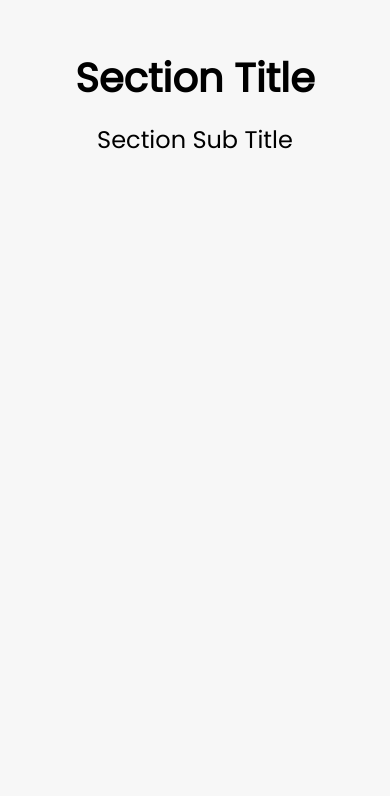
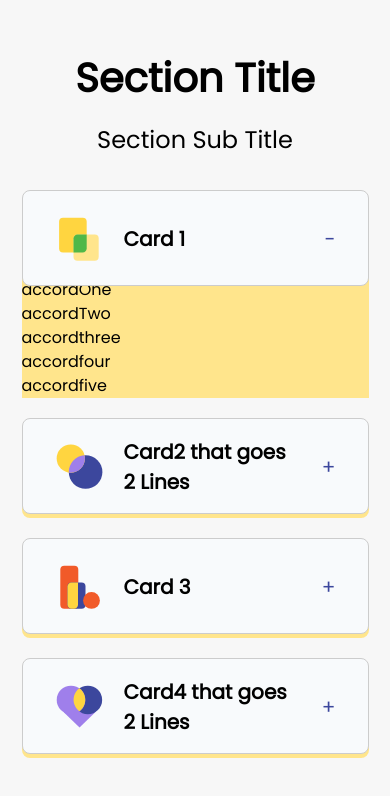
Before and after one commit to Ajya007/TestProduct, a React (Create React App) app: page / in a window 390 px wide. Shown: the top 796 px of the page. Built offline with nearby package versions, Linux system fonts and the light colour scheme.

Commit message:
feat:card component added

```diff
--- /dev/null
+++ b/src/components/Product/Card.tsx
@@ -0,0 +1,42 @@
+import React from 'react';
+import { CardProps } from './type';
+import { SVGS } from "assets/images/svgs/index"
+import CardDetails from './CardDetail';
+
+const Card: React.FC<CardProps> = ({ id, active, logo, headerText, bodyText, buttonText, setActive, accordContent }) => {
+    const { ArrowDownIcon } = SVGS
+    const handleCardClick = () => {
+        setActive(active === id ? 0 : id);
+    };
+
+
+    return (
+        <div>
+            <div onClick={handleCardClick} className='cursor-pointer relative z-2 bg-slate-50 md:hover:-translate-y-1 md:transition ma:ease-in-out md:duration-900 md:w-266 w-347 md:h-232  h-24 border border-solid border-primary-ligh-white rounded-lg'>
+                <div className='flex gap-4 justify-between flex-col h-full'>
+                    <div className='flex gap-4 md:justify-start flex-col md:px-6 md:pt-6 md:pb-0 px-8 pt-6 pb-6'>
+                        <div className='flex gap:5 items-center w-full h-12' >
+                            <div className=' flex md:flex-row-reverse gap-5 md:justify-between  items-center w-full'>
+                                <p>{logo}</p>
+                                <h1 className='md:max-w-143 w-167 font-semibold text-xl'>{headerText}</h1>
+                            </div>
+                            <div className='md:hidden text-primary-blue-shade text-xl'>{id == active ? '-' : '+'}</div>
+                        </div>
+                        <p className='md:block hidden'>{bodyText}</p>
+                    </div>
+                    <div className='md:block hidden  bg-slate-400'>
+
+                        <button className={`${id == active && `-translate-y-1 bg-primary-yellow-dark `} z-4 relative h-56 bg-primary-ligh-white hover:bg-primary-yellow-dark px-6 py-4 flex items-center justify-center gap-4 rounded-tr-32`} type="button" onClick={(e) => e.stopPropagation()}>
+                            <p className='text-base font-medium' >{buttonText}</p>
+                            <ArrowDownIcon />
+                        </button>
+                        <div style={{ width: "151px", height: "56px" }} className={`${!(id == active) && 'hidden'} absolute left-0 z-3 bottom-0 bg-primary-blue-shade rounded-tr-32`}></div>
+                    </div>
+                </div>
+            </div>
+            <div className='md:hidden min-h-3 -translate-y-2 relative z-1 bg-primary-yellow-light rounded-br-lg rounded-bl-lg'> {id == active && <CardDetails accordContent={accordContent} id={id} />}</div>
+        </div >
+    );
+};
+
+export default Card;
--- /dev/null
+++ b/src/components/Product/CardDetail.tsx
@@ -0,0 +1,25 @@
+import { useState } from 'react'
+import { CardDetailsProps } from './type'
+
+
+
+const CardDetails = ({ id,  accordContent }: CardDetailsProps) => {
+
+    const [openId, setOpenId] = useState<number>(0)
+    return (
+        <div className='bg-primary-yellow-light'>
+            {accordContent.map(item => <div onClick={() => {
+                if (openId == item.id) { setOpenId(0) } else {
+                    setOpenId(item.id)
+                }
+            }} key={item.id}>{item.title}
+
+                {item.id == openId &&
+                    <div key={item.id}>{item?.bodyText}</div>}
+            </div>)}
+
+        </div>
+    )
+}
+
+export default CardDetails
--- a/src/components/Product/index.tsx
+++ b/src/components/Product/index.tsx
@@ -1,11 +1,80 @@
+import { SVGS } from 'assets/images/svgs';
 import TitleBlock from 'components/TitleBlock'
-import React from 'react'
+import { CardData,AccordContent } from './type';
+import Card from './Card';
+import { useState } from 'react';
 
 const Product = () => {
+  const [active, setActive] = useState<number | undefined>(1)
+  const {CardOneIcon, CardTwoIcon, CardThreeIcon, CardFourIcon, AccordOneNFiveIcon, AccordTwoNFourIcon, AccordThreeIcon} = SVGS
+  //dummy data can be fetched from backend accordingly
+  const cardData: CardData[] = [
+    {
+      id: 1,
+      headerText: 'Card 1',
+      logo: <CardOneIcon />,
+      bodyText: 'Lorem ipsum dolor sit amet, consectetur adipiscing elit.',
+      buttonText: 'Discover',
+      accordContent: [
+        { id: 1, title: 'accordOne', bodyText: 'lorem ipsum one', logo: <AccordOneNFiveIcon /> },
+        { id: 2, title: 'accordTwo', bodyText: 'lorem ipsum Two', logo: <AccordTwoNFourIcon /> },
+        { id: 3, title: 'accordthree', bodyText: 'lorem ipsum three', logo: <AccordThreeIcon /> },
+        { id: 4, title: 'accordfour', bodyText: 'lorem ipsum four', logo: <AccordTwoNFourIcon /> },
+        { id: 5, title: 'accordfive', bodyText: 'lorem ipsum five', logo: <AccordOneNFiveIcon /> },
+      ],
+    },
+    {
+      id: 2,
+      headerText: 'Card2 that goes 2 Lines',
+      logo: <CardTwoIcon />,
+      bodyText: 'Lorem ipsum dolor sit amet, consectetur adipiscing elit.',
+      buttonText: 'Discover',
+      accordContent: [
+        { id: 1, title: 'accordOne', bodyText: 'lorem ipsum one', logo: <AccordOneNFiveIcon /> },
+        { id: 2, title: 'accordTwo', bodyText: 'lorem ipsum Two', logo: <AccordTwoNFourIcon /> },
+        { id: 3, title: 'accordthree', bodyText: 'lorem ipsum three', logo: <AccordThreeIcon /> },
+        { id: 4, title: 'accordfour', bodyText: 'lorem ipsum four', logo: <AccordTwoNFourIcon /> },
+        { id: 5, title: 'accordfive', bodyText: 'lorem ipsum five', logo: <AccordOneNFiveIcon /> },
+      ],
+    },
+    {
+      id: 3,
+      headerText: 'Card 3',
+      logo: <CardThreeIcon />,
+      bodyText: 'Lorem ipsum dolor sit amet, consectetur adipiscing elit.',
+      buttonText: 'Discover',
+      accordContent: [
+        { id: 1, title: 'accordOne', bodyText: 'lorem ipsum one', logo: <AccordOneNFiveIcon /> },
+        { id: 2, title: 'accordTwo', bodyText: 'lorem ipsum Two', logo: <AccordTwoNFourIcon /> },
+        { id: 3, title: 'accordthree', bodyText: 'lorem ipsum three', logo: <AccordThreeIcon /> },
+        { id: 4, title: 'accordfour', bodyText: 'lorem ipsum four', logo: <AccordTwoNFourIcon /> },
+        { id: 5, title: 'accordfive', bodyText: 'lorem ipsum five', logo: <AccordOneNFiveIcon /> },
+      ],
+    },
+    {
+      id: 4,
+      headerText: 'Card4 that goes 2 Lines',
+      logo: <CardFourIcon />,
+      bodyText: 'Lorem ipsum dolor sit amet.',
+      buttonText: 'Discover',
+      accordContent: [
+        { id: 1, title: 'accordOne', bodyText: 'lorem ipsum one', logo: <AccordOneNFiveIcon /> },
+        { id: 2, title: 'accordTwo', bodyText: 'lorem ipsum Two', logo: <AccordTwoNFourIcon /> },
+        { id: 3, title: 'accordthree', bodyText: 'lorem ipsum three', logo: <AccordThreeIcon /> },
+        { id: 4, title: 'accordfour', bodyText: 'lorem ipsum four', logo: <AccordTwoNFourIcon /> },
+        { id: 5, title: 'accordfive', bodyText: 'lorem ipsum five', logo: <AccordOneNFiveIcon /> },
+      ],
+    },
+  ];
   return (
     <div className='wrapper'>
       <div className='mt-12'>
         <TitleBlock />
+        <div className='flex flex-wrap gap-3 items-center justify-center mt-8'>
+
+        {cardData?.map(item => <Card accordContent={item?.accordContent} active={active} key={item?.id} setActive={setActive} id={item.id} logo={item?.logo} headerText={item?.headerText} bodyText={item?.bodyText} buttonText={item?.buttonText} />)}
+        </div>
+
       </div>
     </div>
   )
--- /dev/null
+++ b/src/components/Product/type.ts
@@ -0,0 +1,34 @@
+export interface AccordContent {
+    id: number;
+    title: string;
+    bodyText: string;
+    logo: React.ReactNode;
+}
+
+export interface CardData {
+    id: number;
+    headerText: string;
+    logo: React.ReactNode;
+    bodyText: string;
+    buttonText: string;
+    accordContent: AccordContent[];
+}
+
+export interface CardProps {
+    active?: number,
+    id?: number,
+    logo?: React.ReactNode,
+    headerText?: string,
+    bodyText?: string,
+    buttonText?: string,
+    setActive: React.Dispatch<React.SetStateAction<number | undefined>>,
+    accordContent: AccordContent[]
+}
+
+
+export interface CardDetailsProps {
+    id?: number,
+    accordContent: AccordContent[]
+
+
+}
--- a/tailwind.config.js
+++ b/tailwind.config.js
@@ -4,6 +4,12 @@ module.exports = {
     "./src/**/*.{js,jsx,ts,tsx}",
   ],
   theme: {
+    zIndex: {
+      '1': '1',
+      '2': '2',
+      '3': '3',
+      "4": '4',
+    },
     fontSize: {
       sm: '0.8rem',
       base: '1rem',
@@ -14,6 +20,18 @@ module.exports = {
       '5xl': '3.052rem',
     },
     extend: {
+      borderRadius: {
+        '32': '2rem',
+      },
+      spacing: {
+        '266': "16.625rem",
+        '347': "21.6875rem",
+        '232': "14.5rem",
+        '143': "8.9375rem",
+        '167': '10.4375rem',
+        '151': '9.4375rem',
+        '56': '3.4375re,'
+      },
       colors: {
         //primary color defined
         'primary-black': "#000000",
@@ -23,6 +41,7 @@ module.exports = {
         "primary-ligh-white": "#CCCCCC",
         "primary-grey-white": "#EBECF5",
         "primary-blue-shade": "#3C479D",
+        "primary-background": "F7F7F7"
         //add secondary color if  needed
       }
     },
```
Also changed, not shown: src/assets/images/svgs/index.ts (renamed from src/assets/images/svgs/index.tsx), src/logo.svg (deleted).
